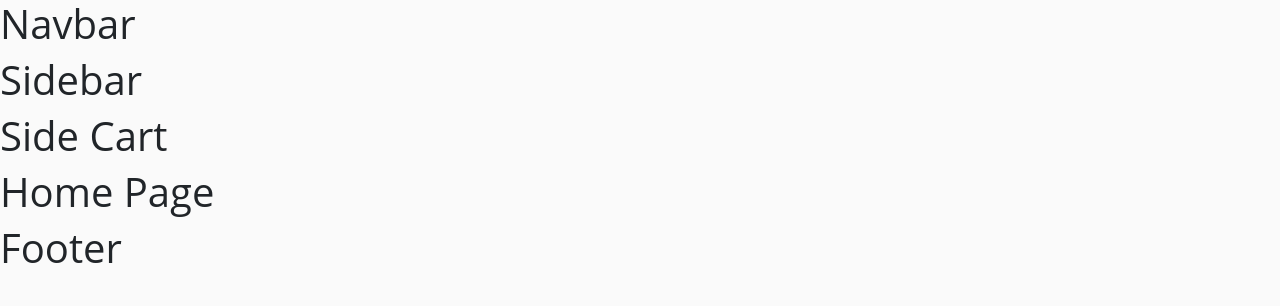
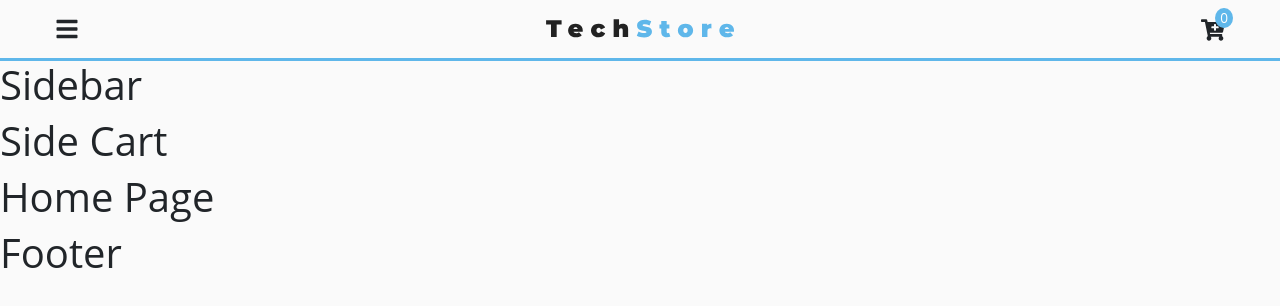
Before and after one commit to Lekkyjay/tech-store-react, a React (Create React App) app: page / in a window 1280 px wide. Shown: the top 306 px of the page. Built offline with nearby package versions, Linux system fonts and the light colour scheme.

Commit message:
Navbar styled with styled components.

```diff
--- a/src/components/Navbar.js
+++ b/src/components/Navbar.js
@@ -1,11 +1,59 @@
-import React from 'react'
+import React, { useContext } from 'react'
+import { ProductContext } from '../context/context'
+import { FaBars, FaCartPlus } from 'react-icons/fa'
+import styled from 'styled-components'
+import logo from '../images/logo.svg'
 
 const Navbar = () => {
+  const { cartItems, handleSidebar, handleCart } = useContext(ProductContext)
+
   return (
-    <div>
-      <h1>Navbar</h1>
-    </div>
+    <NavWrapper>
+      <div className="nav-center">
+        <FaBars className="nav-icon" onClick={handleSidebar} />
+        <img src={logo} alt="tech store logo" />
+        <div className="nav-cart">
+          <FaCartPlus className="nav-icon" onClick={handleCart} />
+          <div className="cart-items">{cartItems}</div>
+        </div>
+      </div>
+    </NavWrapper>
   )
 }
 
 export default Navbar
+
+
+const NavWrapper = styled.nav`
+  position: sticky;
+  top: 0;
+  width: 100%;
+  padding: 1rem 1.5rem;
+  background: var(--mainGrey);
+  border-bottom: 3px solid var(--primaryColor);
+  z-index: 1;
+  .nav-center {
+    display: flex;
+    align-items: center;
+    justify-content: space-between;
+    max-width: 1170px;
+    margin: 0 auto;
+  }
+  .nav-icon {
+    font-size: 1.5rem;
+    cursor: pointer;
+  }
+  .nav-cart {
+    position: relative;
+  }
+  .cart-items {
+    background: var(--primaryColor);
+    color: var(--mainWhite);
+    font-size: 0.85rem;
+    position: absolute;
+    top: -8px;
+    right: -8px;
+    padding: 0 5px;
+    border-radius: 50%;
+  }
+`
```
